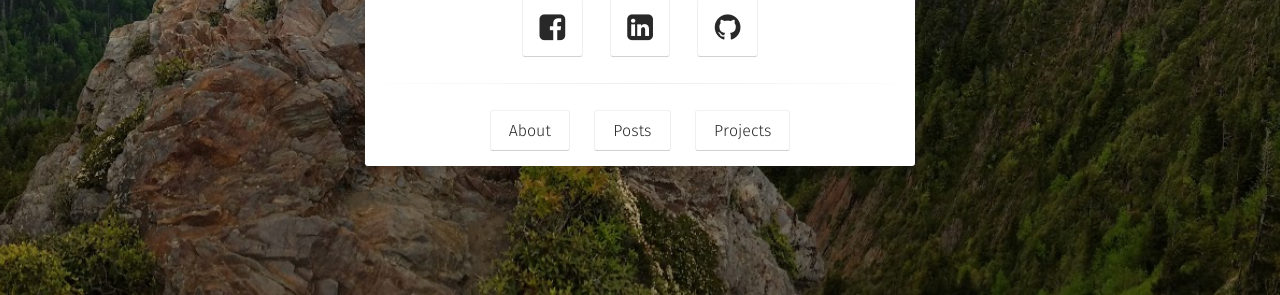
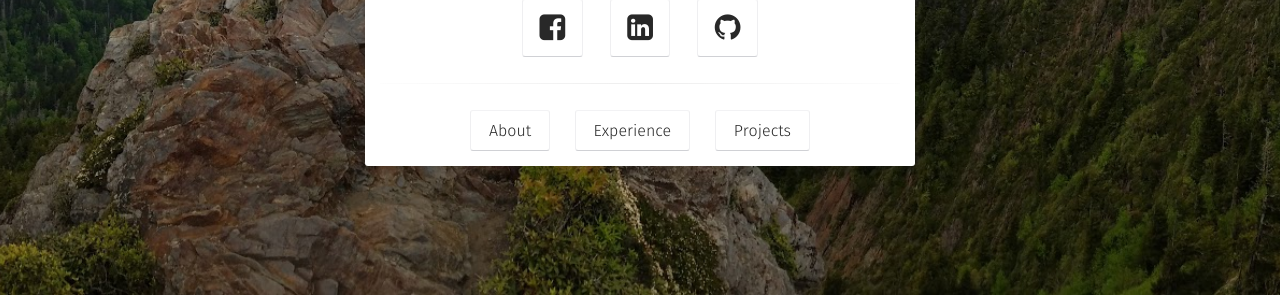
Before and after one commit to jswope2112/jswope2112.github.io, a Jekyll site: the page built from index.html, in a window 1280 px wide. Shown: the part 605-900 px from the top of the page. Built offline with Jekyll 4.4.1, drawn with Linux system fonts in a browser that asks for light colours; some web fonts are replaced.

Commit message:
Update home.html

```diff
--- a/_layouts/home.html
+++ b/_layouts/home.html
@@ -35,8 +35,8 @@
                          <a class="btn zoombtn" href="{{ site.url }}/about">
                          About
                          </a>
-                         <a class="btn zoombtn" href="{{ site.url }}/posts">
-                         Posts
+                         <a class="btn zoombtn" href="{{ site.url }}/experience">
+                         Experience
                          </a>
                          <a class="btn zoombtn" href="{{ site.url }}/projects">
                          Projects
```
